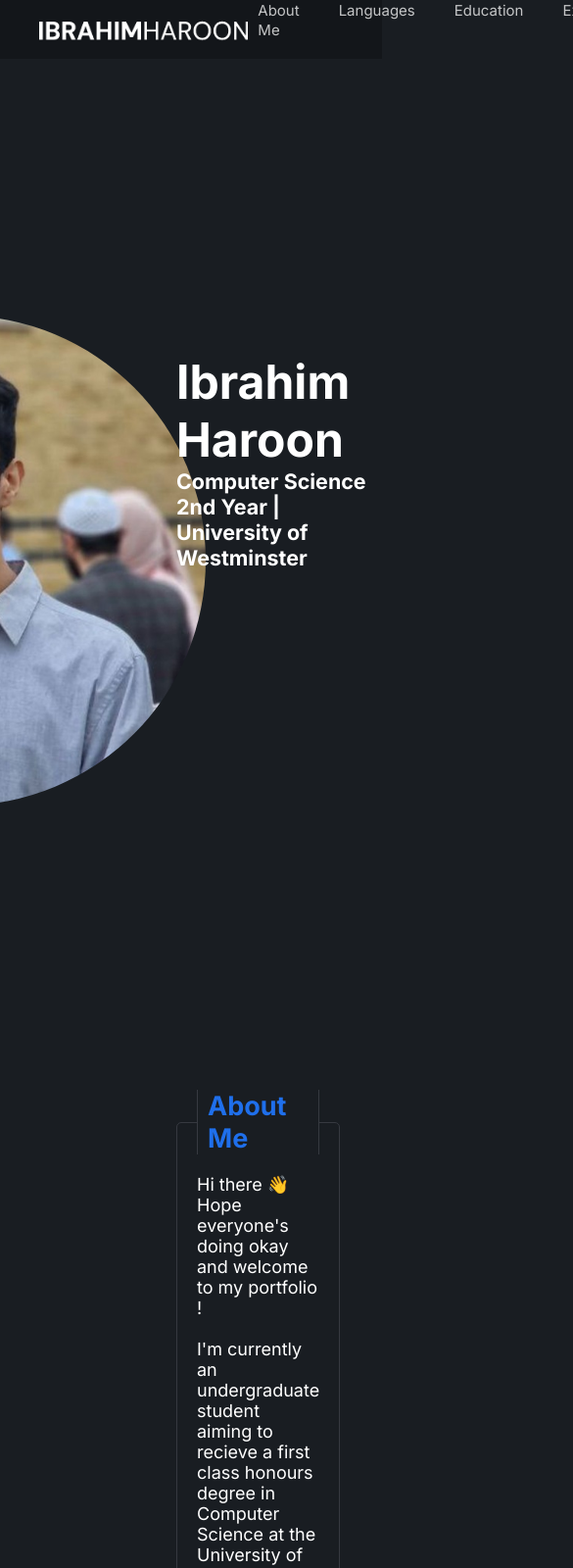
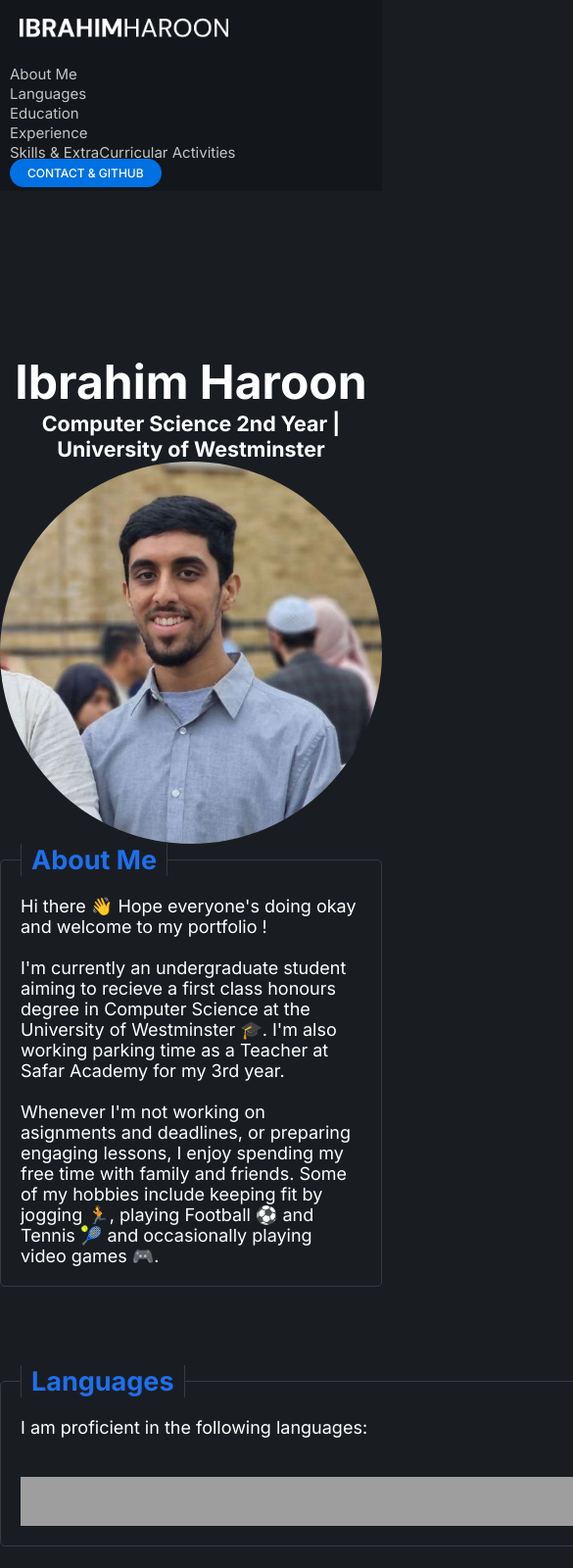
Before and after one commit to IbrahimHaroon03/WebsitePortfolio, a plain HTML site: page index.html in a window 390 px wide. Shown: the top 1600 px of the page at 98% size, 585 px wide, since content can reach past the window. Drawn offline with Linux system fonts and the light colour scheme; grey boxes are pictures that could not be loaded.

Commit message:
Update style.css

```diff
--- a/style.css
+++ b/style.css
@@ -212,3 +212,66 @@ span {
 #PageEnd {
   margin-bottom: 100px;
 }
+
+@media only screen and (max-width: 768px) {
+  /* Mobile Styles */
+
+  .header__content {
+    flex-direction: column;
+    align-items: flex-start;
+    padding: 10px;
+  }
+
+  .logo__img {
+    margin-bottom: 20px;
+  }
+
+  .nav__list {
+    flex-direction: column;
+    column-gap: 0;
+  }
+
+  .nav__link {
+    margin-bottom: 10px;
+  }
+
+  img[src="profilePic.jpg"] {
+    width: 100%;
+    margin: 0;
+  }
+
+  .name {
+    margin: 0;
+    text-align: center;
+  }
+
+  #Title {
+    margin-bottom: 20px;
+  }
+
+  fieldset {
+    margin-right: 0;
+  }
+
+  #contacts {
+    flex-direction: column;
+  }
+
+  .linkimage {
+    margin-right: 0;
+    margin-bottom: 10px;
+  }
+
+  #github {
+    padding-right: 20px;
+    padding-left: 20px;
+  }
+
+  .margin {
+    margin-left: 0;
+  }
+
+  #PageEnd {
+    margin-bottom: 60px;
+  }
+}
```
